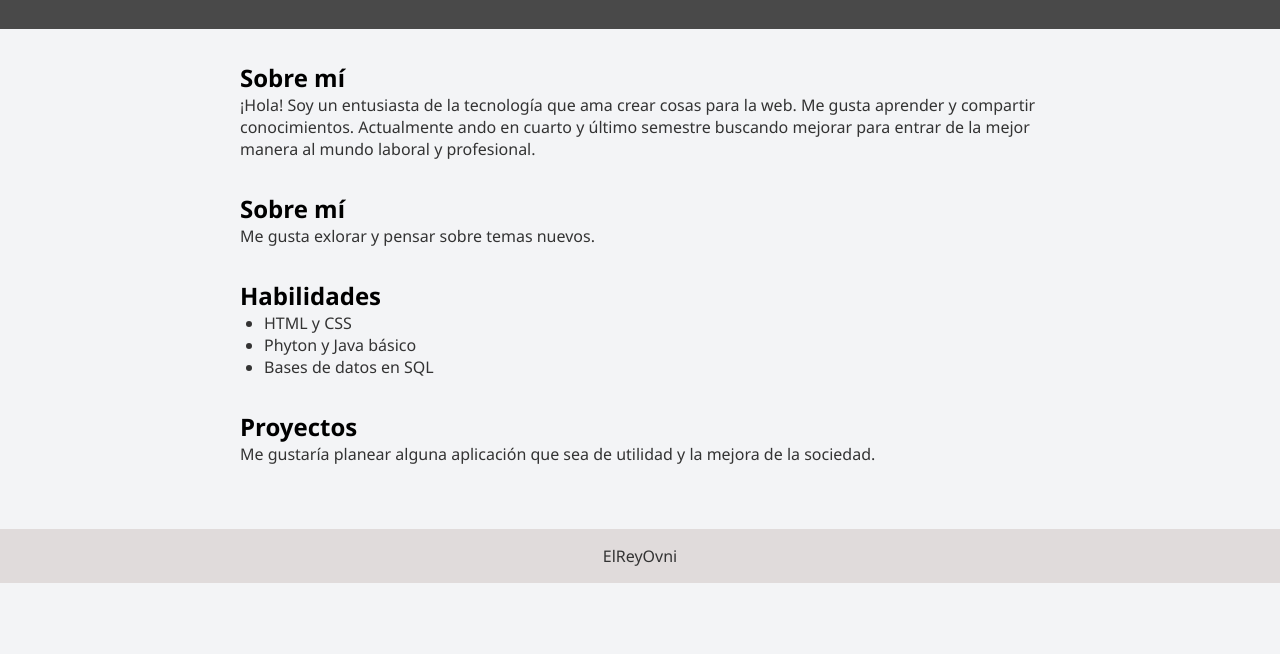
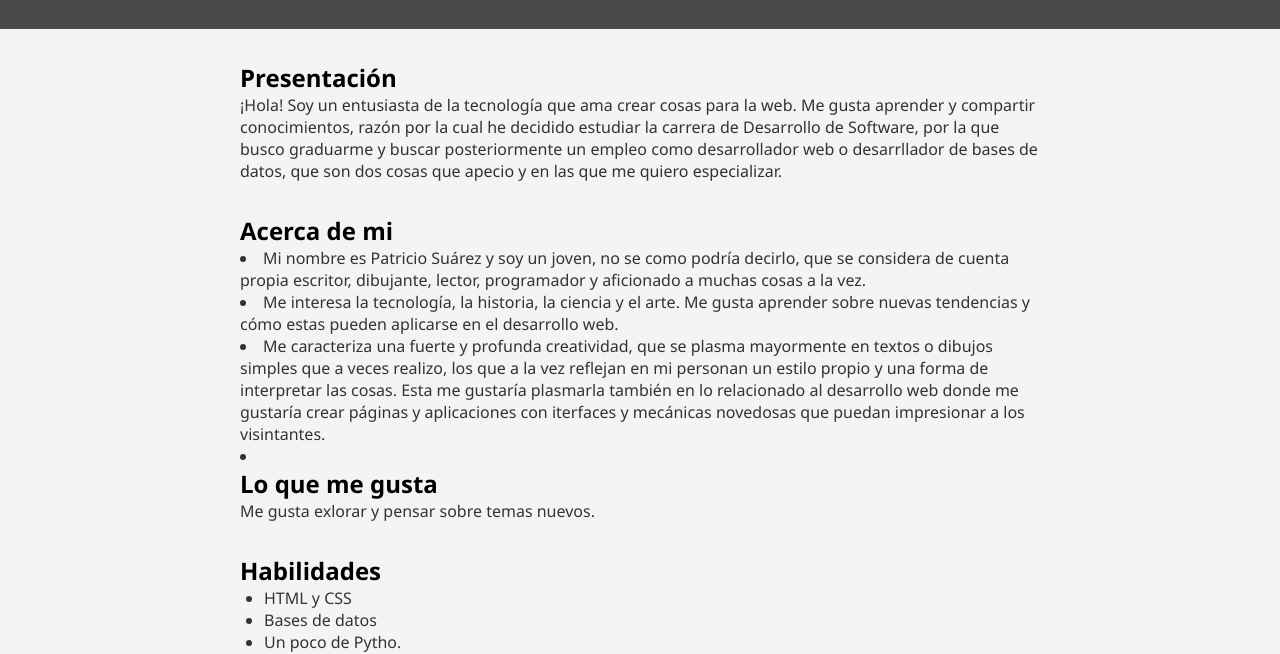
Before and after one commit to Upasf05/SitioWebLW, a plain HTML site: page index.html in a window 1280 px wide. Shown: the part 152-806 px from the top of the page. Drawn offline with Linux system fonts and the light colour scheme.

Commit message:
Update index.html

```diff
--- a/index.html
+++ b/index.html
@@ -8,7 +8,7 @@
 </head>
 <body>
   <header>
-    <img src="C:\Users\user\Documents\4to\SitiowebII\img.jpg" alt="Tu Foto" />
+    <img src="C:\Users\user\Documents\4to\SitiowebII\pexels-bri-schneiter-28802-346529.jpg" alt="Tu Foto" />
     <h1>PATRICIO SUAREZ</h1>
     <p>Creativo y pensador</p>
     <nav class="navbar">
@@ -23,13 +23,24 @@
 
   <main>
     <section class="left-alugned">
-      <h2>Sobre mí</h2>
-      <p>¡Hola! Soy un entusiasta de la tecnología que ama crear cosas para la web. Me gusta aprender y compartir conocimientos. Actualmente ando en cuarto y último semestre
-      buscando mejorar para entrar de la mejor manera al mundo laboral y profesional.</p>
+      <h2>Presentación</h2>
+      <p>¡Hola! Soy un entusiasta de la tecnología que ama crear cosas para la web. Me gusta aprender y compartir conocimientos, razón por la cual he decidido estudiar la carrera de Desarrollo de Software,
+        por la que busco graduarme y buscar posteriormente un empleo como desarrollador web o desarrllador de bases de datos, que son dos cosas que apecio y en las que me quiero especializar.
+      </p>
     </section>
 
+
     <section>
-      <h2>Sobre mí</h2>
+      <h2>Acerca de mi</h2>
+      <li>Mi nombre es Patricio Suárez y soy un joven, no se como podría decirlo, que se considera de cuenta propia escritor, dibujante, lector, programador y aficionado a muchas cosas a la vez.
+      <li>Me interesa la tecnología, la historia, la ciencia y el arte. Me gusta aprender sobre nuevas tendencias y cómo estas pueden aplicarse en el desarrollo web.</li>
+      <li>Me caracteriza una fuerte y profunda creatividad, que se plasma mayormente en textos o dibujos simples que a veces realizo, los que a la vez reflejan en mi personan un estilo propio y una forma de interpretar las cosas.
+      Esta me gustaría plasmarla también en lo relacionado al desarrollo web donde me gustaría crear páginas y aplicaciones con iterfaces y mecánicas novedosas que puedan
+      impresionar a los visintantes.<li>
+
+
+    <section>
+      <h2>Lo que me gusta</h2>
       <p>Me gusta exlorar y pensar sobre temas nuevos.</p>
     </section>
 
@@ -37,14 +48,14 @@
       <h2>Habilidades</h2>
       <ul>
         <li>HTML y CSS</li>
-        <li>Phyton y Java básico</li>
-        <li>Bases de datos en SQL</li>
+        <li>Bases de datos</li>
+        <li>Un poco de Pytho.</li>
       </ul>
     </section>
 
     <section>
-      <h2>Proyectos</h2>
-      <p>Me gustaría planear alguna aplicación que sea de utilidad y la mejora de la sociedad.</p>
+      <h2>Contáctame</h2>
+      <p>Aquí puedes hablar de algún proyecto personal o dejar un enlace a tu GitHub.</p>
     </section>
   </main>
 
```
